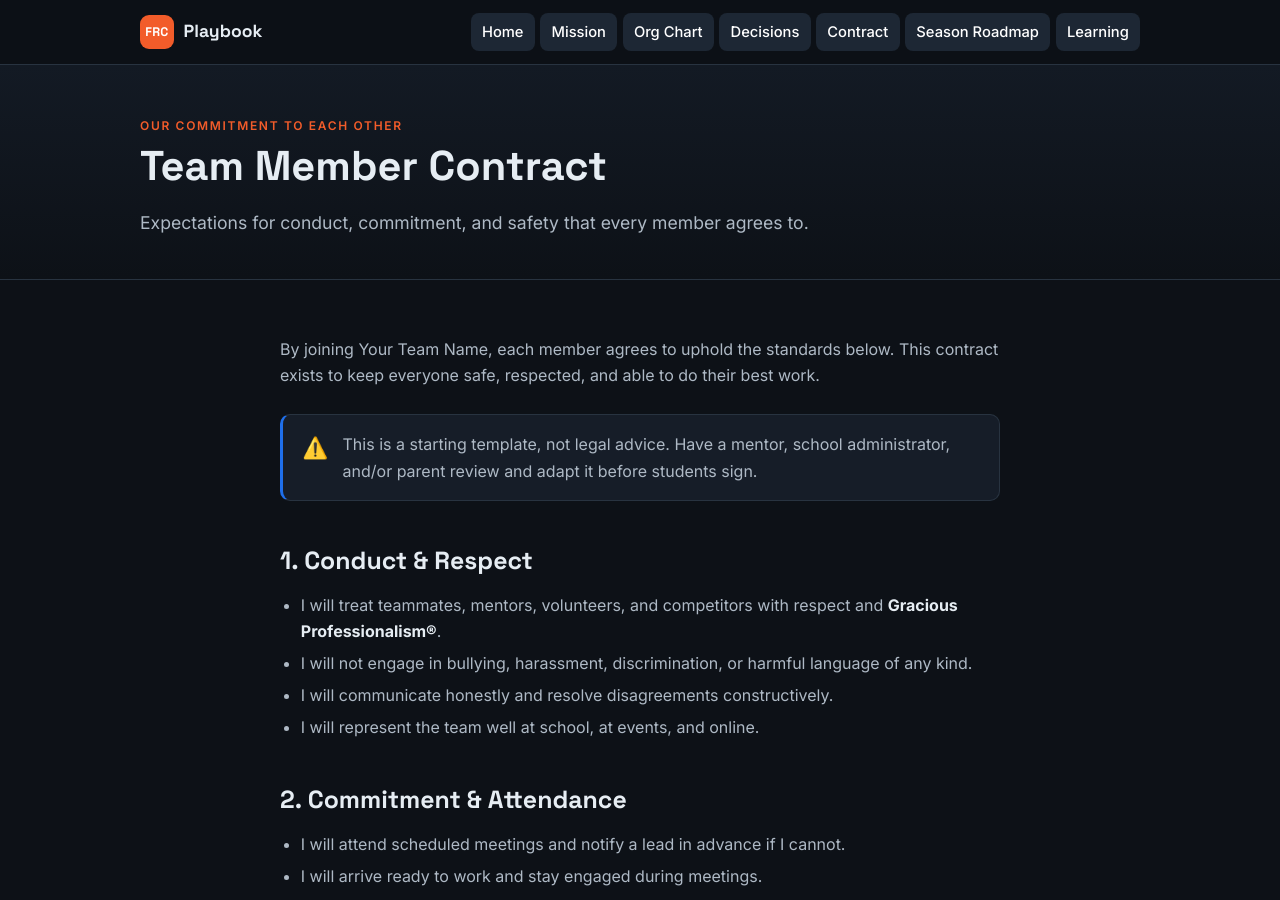
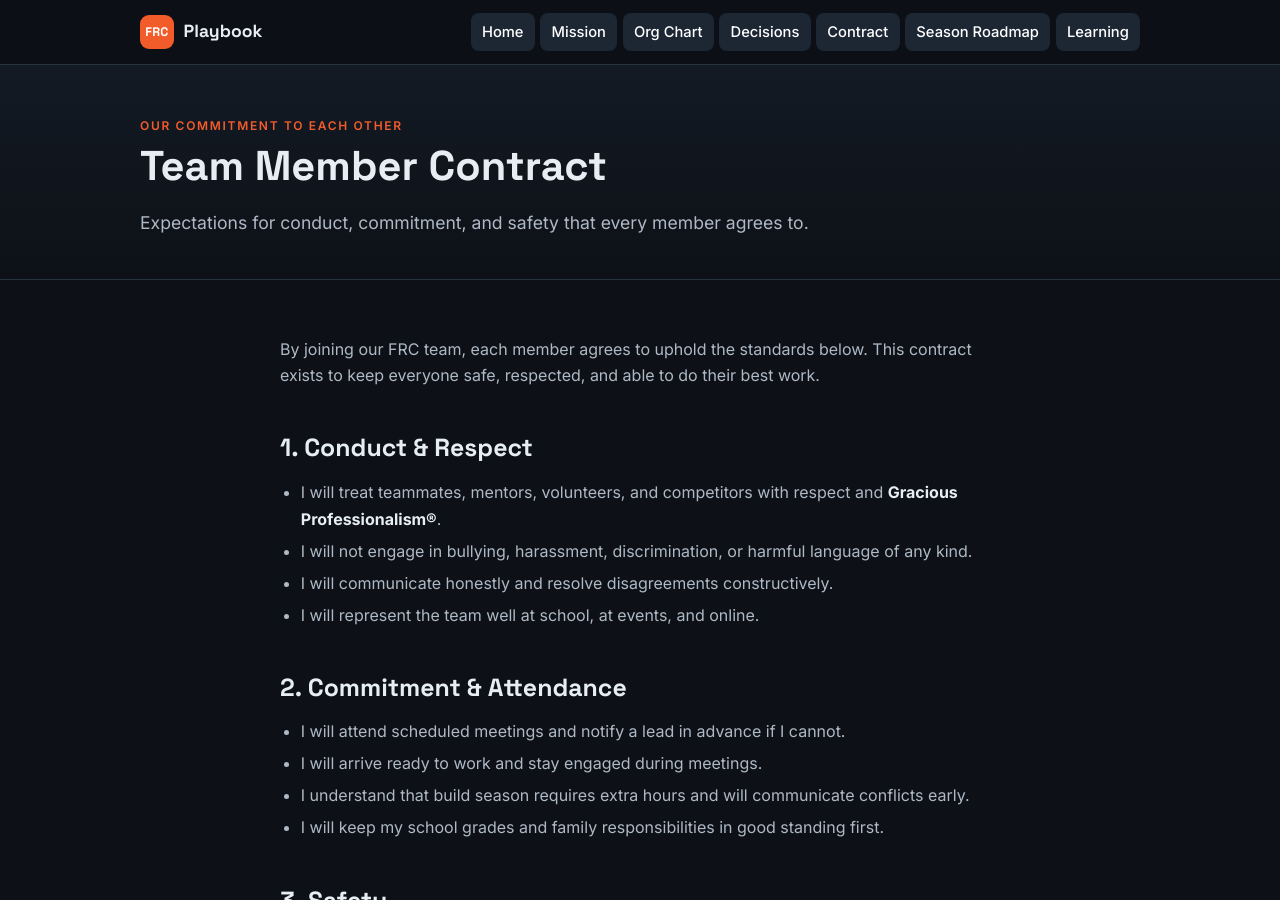
Before and after one commit to gavinjalberghini/FRC-SS, a Jekyll site: the page built from docs/contract.md, in a window 1280 px wide and 900 px high. Built offline with Jekyll 4.4.1, drawn with Linux system fonts in a browser that asks for light colours; some of the changed text lies outside the part shown.

```diff
--- a/docs/contract.md
+++ b/docs/contract.md
@@ -6,14 +6,9 @@
 permalink: /contract/
 ---
 
-By joining {{ site.team.name }}, each member
+By joining our FRC team, each member
 agrees to uphold the standards below. This contract exists to keep everyone safe,
 respected, and able to do their best work.
-
-<div class="callout">
-  <div class="callout-icon">⚠️</div>
-  <p>This is a starting template, not legal advice. Have a mentor, school administrator, and/or parent review and adapt it before students sign.</p>
-</div>
 
 ## 1. Conduct & Respect
 
@@ -71,17 +66,3 @@
 ## Acknowledgement & Signatures
 
 I have read, understand, and agree to follow this team contract.
-
-<div class="sign-grid">
-  <div class="sign-line">Student name (printed)</div>
-  <div class="sign-line">Student signature &amp; date</div>
-  <div class="sign-line">Parent / guardian name (printed)</div>
-  <div class="sign-line">Parent / guardian signature &amp; date</div>
-  <div class="sign-line">Mentor name (printed)</div>
-  <div class="sign-line">Mentor signature &amp; date</div>
-</div>
-
-<div class="callout" style="margin-top: 2rem;">
-  <div class="callout-icon">🖨️</div>
-  <p>Tip: keep a printable PDF version of this contract for in-person signing, and store signed copies with your team records.</p>
-</div>
```
Also changed, not shown: docs/index.html (+2 -6 lines).
